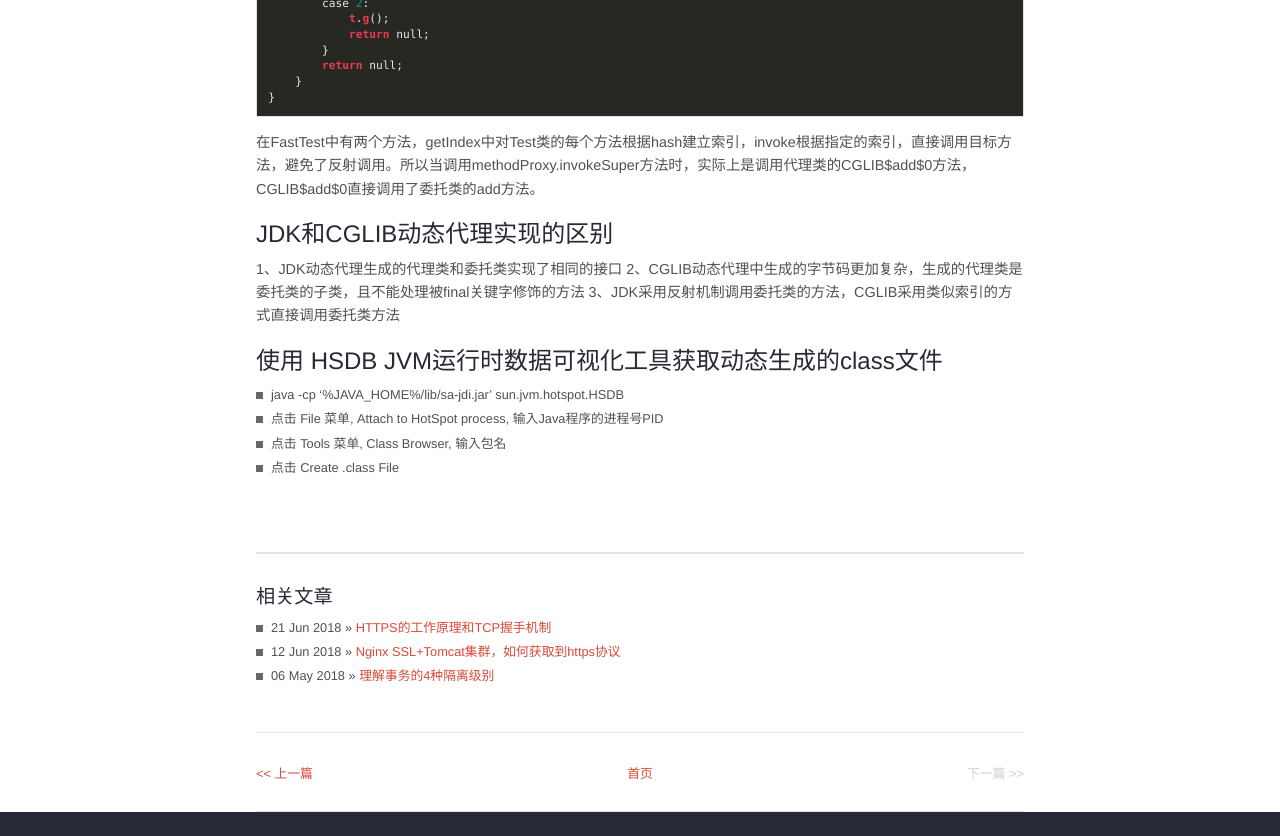
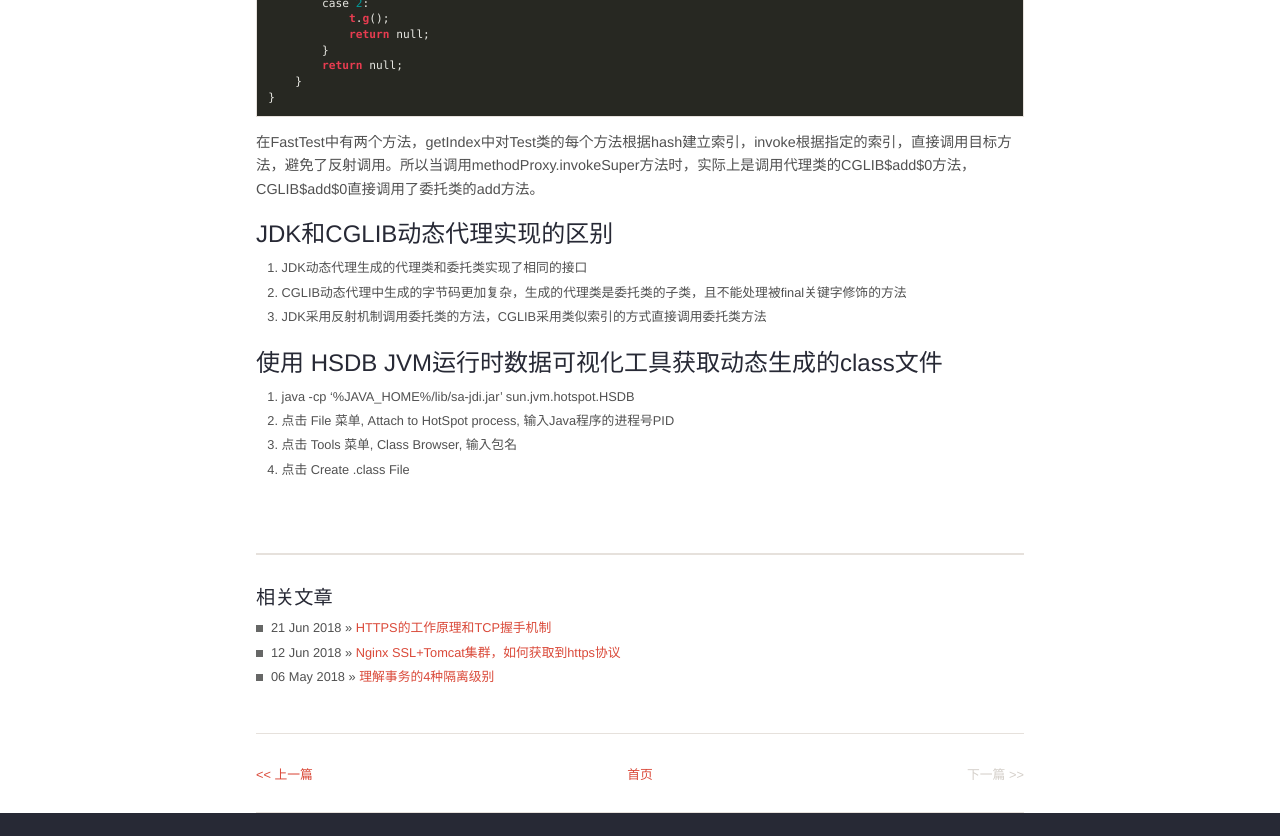
Before and after one commit to junhc/junhc.github.io, a Jekyll site: the page built from _posts/2018-08-27-proxy.md, in a window 1280 px wide and 900 px high, scrolled down 14461 px, cut to the strip 0-836 px from the top of the window. Built offline with Jekyll 4.4.1, drawn with Linux system fonts in a browser that asks for light colours; Markdown is read by kramdown in place of the engine named in the settings; comment, search, counter and statistics services are not loaded; some of the changed lines change nothing that is shown.

Commit message:
Update 2018-08-27-proxy.md

```diff
--- a/_posts/2018-08-27-proxy.md
+++ b/_posts/2018-08-27-proxy.md
@@ -806,12 +806,12 @@ class FastTest {
 在FastTest中有两个方法，getIndex中对Test类的每个方法根据hash建立索引，invoke根据指定的索引，直接调用目标方法，避免了反射调用。所以当调用methodProxy.invokeSuper方法时，实际上是调用代理类的CGLIB$add$0方法，CGLIB$add$0直接调用了委托类的add方法。
 
 ### JDK和CGLIB动态代理实现的区别
-1、JDK动态代理生成的代理类和委托类实现了相同的接口
-2、CGLIB动态代理中生成的字节码更加复杂，生成的代理类是委托类的子类，且不能处理被final关键字修饰的方法
-3、JDK采用反射机制调用委托类的方法，CGLIB采用类似索引的方式直接调用委托类方法
+1. JDK动态代理生成的代理类和委托类实现了相同的接口
+2. CGLIB动态代理中生成的字节码更加复杂，生成的代理类是委托类的子类，且不能处理被final关键字修饰的方法
+3. JDK采用反射机制调用委托类的方法，CGLIB采用类似索引的方式直接调用委托类方法
 
 ### 使用 HSDB JVM运行时数据可视化工具获取动态生成的class文件
-- java -cp '%JAVA_HOME%/lib/sa-jdi.jar' sun.jvm.hotspot.HSDB
-- 点击 File 菜单, Attach to HotSpot process, 输入Java程序的进程号PID
-- 点击 Tools 菜单, Class Browser, 输入包名
-- 点击 Create .class File
+1. java -cp '%JAVA_HOME%/lib/sa-jdi.jar' sun.jvm.hotspot.HSDB
+2. 点击 File 菜单, Attach to HotSpot process, 输入Java程序的进程号PID
+3. 点击 Tools 菜单, Class Browser, 输入包名
+4. 点击 Create .class File
```
